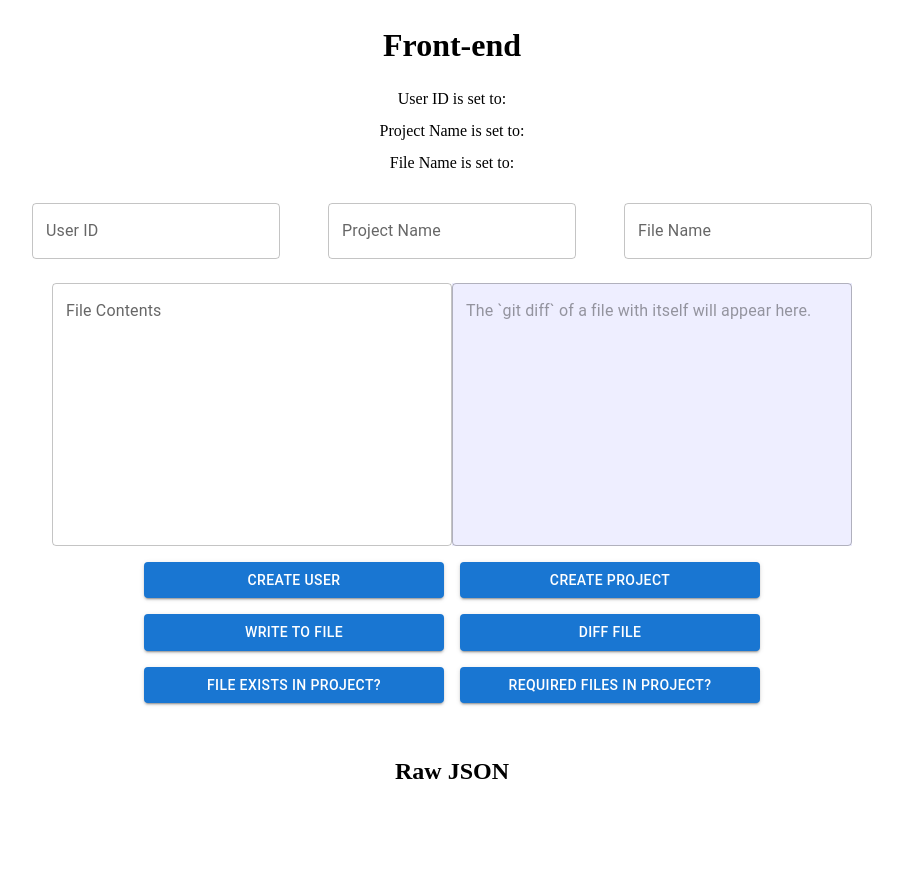
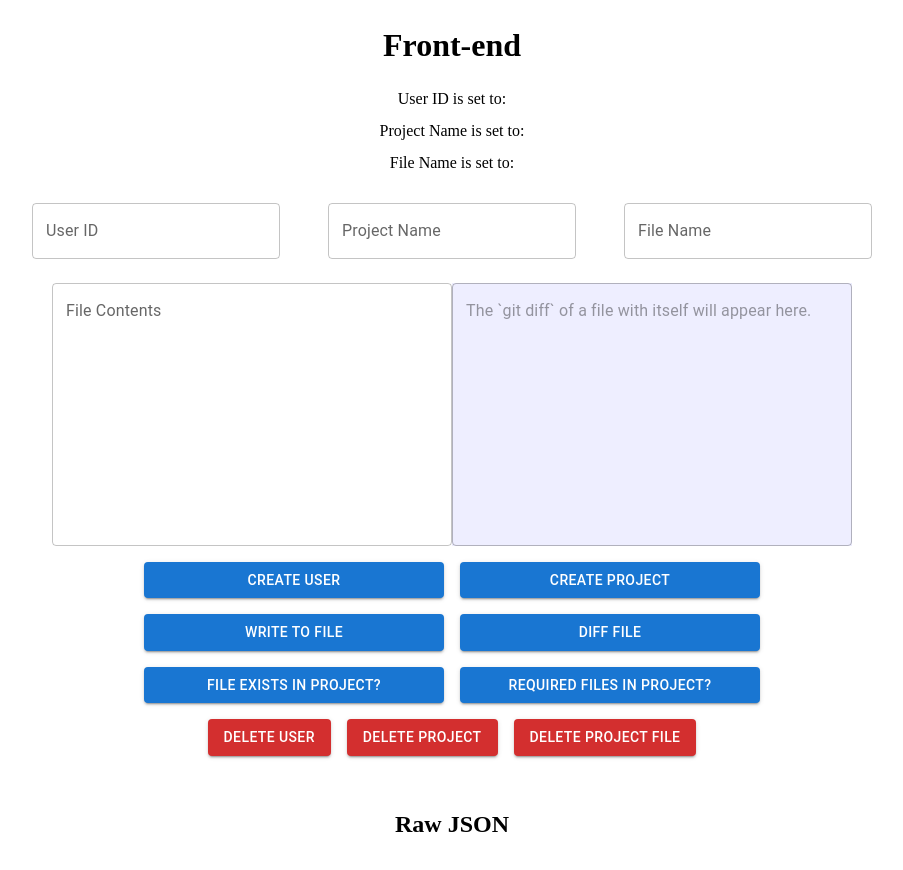
Before and after one commit to thoth-tech/ChatHistoryDisplayer, a React (Create React App) app in the folder frontEndSimulator/: page / in a window 1280 px wide. Shown: the top 870 px of the page, without its empty margins (188-1091 px from the left). Before the commit the page ends 831 px from the top, so only its background shows below. Built offline with nearby package versions, Linux system fonts and the light colour scheme.

Commit message:
add: delete buttons and delete handler

```diff
--- a/frontEndSimulator/src/App.js
+++ b/frontEndSimulator/src/App.js
@@ -9,7 +9,7 @@ function App() {
   const [uid, setUID] = useState("");
   const [pid, setPID] = useState("");
   const [fileContents, setFileContents] = useState("");
-  const [diff, setDiff] = useState("The `git diff` of a file with itself will appear here.")
+  const [diff, setDiff] = useState("The `git diff` of a file with itself will appear here.");
 
   //Get request handler
   function sendGet(endpoint) {
@@ -29,31 +29,36 @@ function App() {
     });
   }
 
+  //Delete request handler
+  function deletePost(endpoint, body) {
+    const url = `http://localhost:4567/${endpoint}`;
+    axios.delete(url, body).then((response) => {
+      console.log(response.data);
+      setResponse(JSON.stringify(response.data));
+    });
+  }
+
   function getDiff(endpoint) {
     const url = `http://localhost:4567/${endpoint}`;
     axios.get(url).then((response) => {
       setResponse(JSON.stringify(response.data));
-      setDiff(response.data['Message'].match(/(^-\w+.*)|(^\+\w+.*)|(^ \w+.*)/gm).join("\n"));
+      setDiff(response.data["Message"].match(/(^-\w+.*)|(^\+\w+.*)|(^ \w+.*)/gm).join("\n"));
     });
   }
 
   return (
-    <Box
-      display="flex"
-      flexDirection="column"
-      alignItems="center"
-    >
+    <Box display="flex" flexDirection="column" alignItems="center">
       <Box
         display="flex"
         flexDirection="column"
         alignItems="center"
         sx={{
-          lineHeight: 0
+          lineHeight: 0,
         }}
       >
         <Box
           sx={{
-            lineHeight: 1
+            lineHeight: 1,
           }}
         >
           <h1>Front-end</h1>
@@ -72,9 +77,7 @@ function App() {
         </Box>
       </Box>
 
-      <Box
-        display="flex"
-      >
+      <Box display="flex">
         <Box p={3}>
           <TextField
             label="User ID"
@@ -103,12 +106,8 @@ function App() {
         </Box>
       </Box>
 
-      <Box
-        display="flex"
-      >
-      <Box
-        width={400}
-      >
+      <Box display="flex">
+        <Box width={400}>
           <TextField
             label="File Contents"
             multiline
@@ -121,9 +120,7 @@ function App() {
           />
         </Box>
 
-      <Box
-        width={400}
-      >
+        <Box width={400}>
           <TextField
             multiline
             variant="outlined"
@@ -132,17 +129,15 @@ function App() {
             disabled
             value={diff}
             sx={{
-            backgroundColor: '#EEF'
+              backgroundColor: "#EEF",
             }}
           />
         </Box>
       </Box>
 
+      <Box display="flex" alignItems="center">
         <Box
-        display="flex"
-        alignItems="center"
-      >
-        <Box paddingTop={2}
+          paddingTop={2}
           paddingRight={1}
           display="flex"
           flexDirection="column"
@@ -182,7 +177,7 @@ function App() {
               variant="contained"
               fullWidth
               onClick={() => {
-                sendGet(`file_exist/${uid}/${pid}/${fileName}`)
+                sendGet(`file_exist/${uid}/${pid}/${fileName}`);
               }}
             >
               File Exists in Project?
@@ -190,7 +185,8 @@ function App() {
           </Box>
         </Box>
 
-        <Box paddingTop={2}
+        <Box
+          paddingTop={2}
           paddingLeft={1}
           display="flex"
           flexDirection="column"
@@ -233,21 +229,61 @@ function App() {
             </Button>
           </Box>
         </Box>
-
       </Box>
 
-      <Box paddingTop={6}
+      <Box paddingTop={2} display="flex" alignItems="center">
+        <Box paddingRight={2} fullWidth>
+          <Button
+            variant="contained"
+            color="error"
+            fullWidth
+            onClick={() => {
+              deletePost(`${uid}`);
+            }}
+          >
+            DELETE USER
+          </Button>
+        </Box>
+
+        <Box paddingRight={2} fullWidth>
+          <Button
+            variant="contained"
+            color="error"
+            fullWidth
+            onClick={() => {
+              deletePost(`${uid}/${pid}`);
+            }}
+          >
+            DELETE Project
+          </Button>
+        </Box>
+
+        <Box fullWidth>
+          <Button
+            variant="contained"
+            color="error"
+            fullWidth
+            onClick={() => {
+              deletePost(`${uid}/${pid}/${fileName}`);
+            }}
+          >
+            DELETE Project file
+          </Button>
+        </Box>
+      </Box>
+
+      <Box
+        paddingTop={6}
         display="flex"
         flexDirection="column"
         alignItems="center"
         sx={{
-          lineHeight: 0
+          lineHeight: 0,
         }}
       >
         <h2>Raw JSON</h2>
         <p>{response}</p>
       </Box>
-
     </Box>
   );
 }
```
Lines whose indentation alone changed are shown as unchanged.
